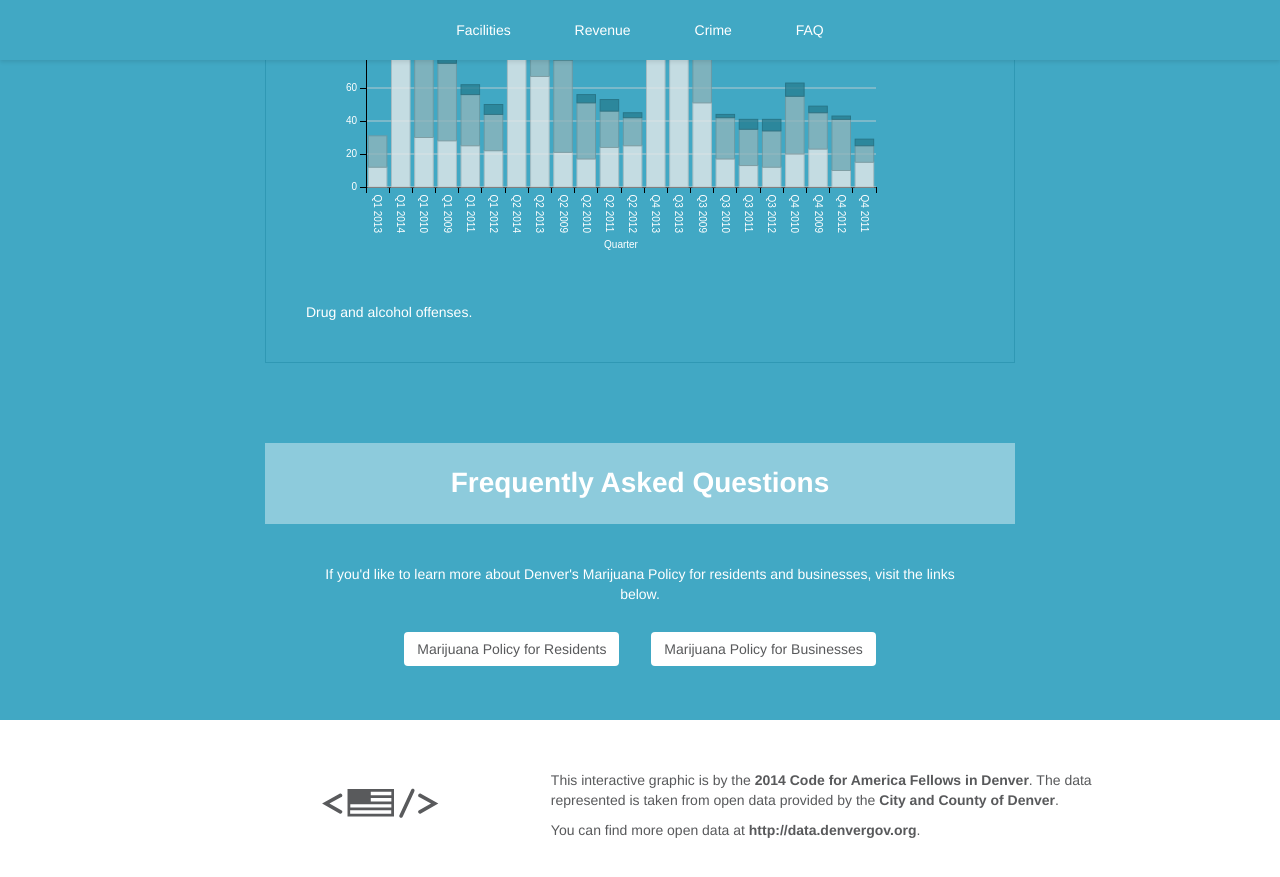
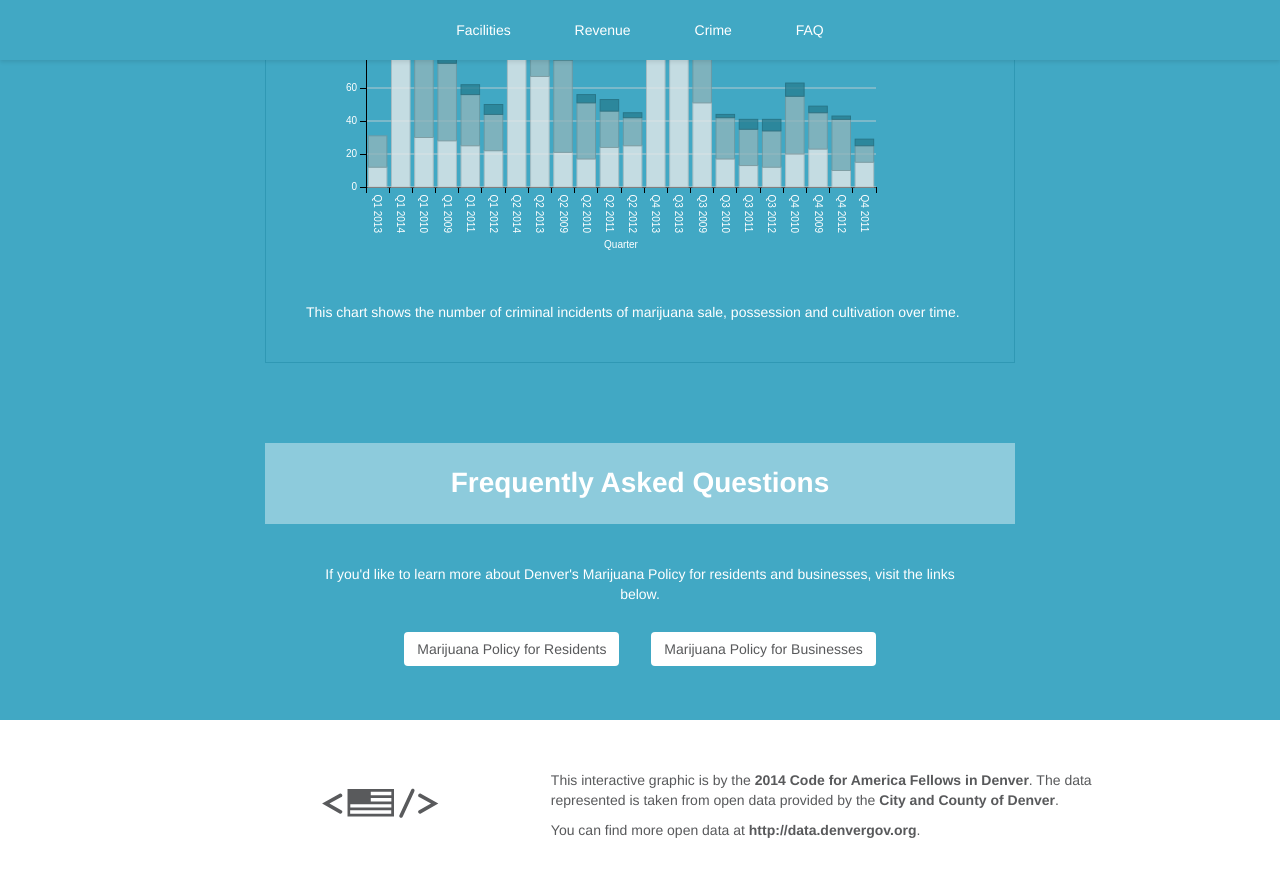
Before and after one commit to boonrs/denver-marijuana-infographic, a Jekyll site: the page built from index.html, in a window 1280 px wide and 900 px high, scrolled down 2514 px. Shown: the top 877 px of the window. Built offline with Jekyll 4.4.1, drawn with Linux system fonts in a browser that asks for light colours; Markdown is read by kramdown in place of the engine named in the settings.

Commit message:
adds longer description of crime graph

```diff
--- a/index.html
+++ b/index.html
@@ -116,7 +116,7 @@ title: {{ site.name }}
 
           <div class="info-full">
             <div id="crime-possession"></div>
-            <div id="crime-possession-description" class="info-description">Drug and alcohol offenses.</div>
+            <div id="crime-possession-description" class="info-description">This chart shows the number of criminal incidents of marijuana sale, possession and cultivation over time.</div>
           </div>
           <!-- <div class="info-full">
             <div id="crime-stacked"></div>
```
